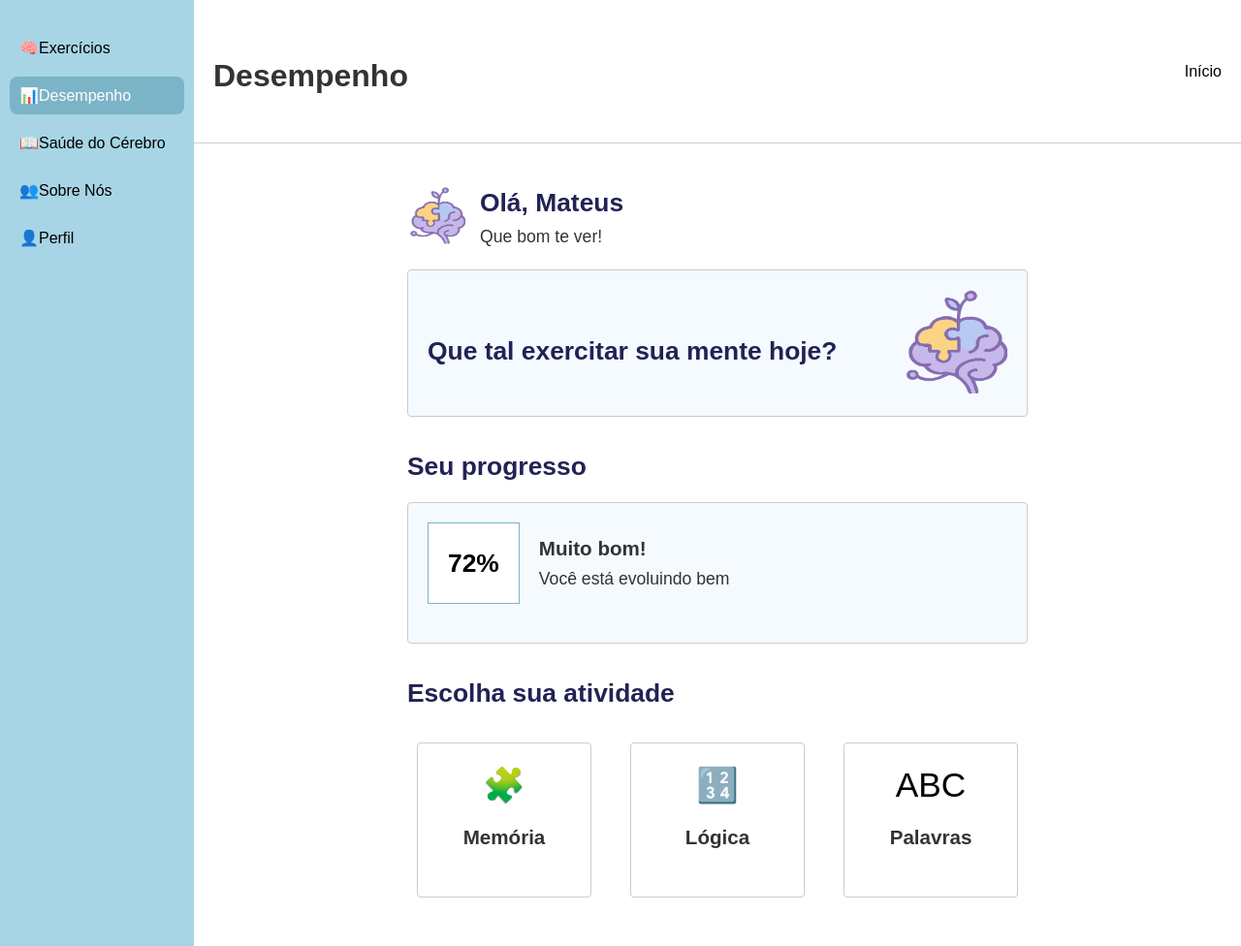
After one commit to MateusDeBritoSantos/Projeto_Nova-Memoria, a PHP site: page /desempenho.html in a window 1280 px wide. The commit adds this page. Shown: the whole page at 97% size. Run offline with PHP 8.4, Linux system fonts and the light colour scheme.

Commit message:
Implementação Tela de Desempenho

```diff
--- /dev/null
+++ b/desempenho.html
@@ -0,0 +1,76 @@
+<!DOCTYPE html>
+<html lang="pt-BR">
+<head>
+  <meta charset="UTF-8" />
+  <meta name="viewport" content="width=device-width, initial-scale=1.0" />
+  <title>Desempenho</title>
+  <link rel="stylesheet" href="style.css" />
+  <link rel="shortcut icon" href="assests/imagens/brain_onlyw.png" type="image/x-icon">
+</head>
+<body>
+  <!-- barra lateral -->
+  <aside>
+    <nav>
+      <ul>
+        <li><a href="pagina_principal.html">🧠Exercícios</a></li>
+        <li><a href="desempenho.html" class="ativo">📊Desempenho</a></li>
+        <li><a href="saude.html">📖Saúde do Cérebro</a></li>
+        <li><a href="sobre.html">👥Sobre Nós</a></li>
+        <li><a href="perfil.html">👤Perfil</a></li>
+      </ul>
+    </nav>
+  </aside>
+
+  <!-- Conteúdo principal -->
+  <main>
+    <!-- Cabeçalho -->
+    <header>
+      <h1>Desempenho</h1>
+      <a href="pagina_principal.html">Início</a>
+    </header>
+
+    <!-- Área de desempenho -->
+    <section id="desempenho">
+      <div class="usuario">
+        <img src="assests/imagens/brain_onlyw.png" alt="Logo Nova Memória">
+        <div>
+          <h2>Olá, Mateus</h2>
+          <p>Que bom te ver!</p>
+        </div>
+      </div>
+
+      <div class="caixa chamada">
+        <h2>Que tal exercitar sua mente hoje?</h2>
+        <img src="assests/imagens/brain_onlyw.png" alt="Cérebro Nova Memória">
+      </div>
+
+      <h2>Seu progresso</h2>
+      <div class="caixa progresso">
+        <p class="porcentagem">72%</p>
+        <div>
+          <h3>Muito bom!</h3>
+          <p>Você está evoluindo bem</p>
+        </div>
+      </div>
+
+      <h2>Escolha sua atividade</h2>
+      <div class="cards">
+        <div class="card">
+          <p>🧩</p>
+          <h3>Memória</h3>
+        </div>
+
+        <div class="card">
+          <p>🔢</p>
+          <h3>Lógica</h3>
+        </div>
+
+        <div class="card">
+          <p>ABC</p>
+          <h3>Palavras</h3>
+        </div>
+      </div>
+    </section>
+  </main>
+</body>
+</html>
--- a/pagina_principal.html
+++ b/pagina_principal.html
@@ -13,6 +13,7 @@
     <nav>
       <ul>
         <li><a href="#" class="ativo">🧠Exercícios</a></li>
+        <li><a href="desempenho.html">📊Desempenho</a></li>
         <li><a href="saude.html">📖Saúde do Cérebro</a></li>
         <li><a href="sobre.html">👥Sobre Nós</a></li>
         <li><a href="perfil.html">👤Perfil</a></li>
--- a/style.css
+++ b/style.css
@@ -275,6 +275,90 @@ main ul li b {
   margin-bottom: 5px;
 }
 
+/* Página de desempenho */
+#desempenho {
+  padding: 40px 30px;
+  max-width: 900px;
+  margin: auto;
+  line-height: 1.6;
+}
+
+#desempenho .usuario {
+  display: flex;
+  align-items: center;
+  gap: 15px;
+  margin-bottom: 20px;
+}
+
+#desempenho .usuario img {
+  width: 60px;
+  height: 60px;
+}
+
+#desempenho .usuario h2,
+#desempenho .usuario p {
+  margin: 0;
+}
+
+#desempenho .caixa {
+  background-color: #f5faff;
+  border: 1px solid #ccc;
+  padding: 20px;
+  margin-bottom: 25px;
+  border-radius: 4px;
+}
+
+#desempenho .chamada {
+  display: flex;
+  align-items: center;
+  justify-content: space-between;
+}
+
+#desempenho .chamada img {
+  width: 110px;
+  height: 110px;
+}
+
+#desempenho .progresso {
+  display: flex;
+  align-items: center;
+  gap: 20px;
+}
+
+#desempenho .porcentagem {
+  background-color: #fff;
+  border: 1px solid #7bb4c7;
+  padding: 20px;
+  font-size: 1.5em;
+  font-weight: bold;
+  color: #000;
+}
+
+#desempenho .cards {
+  display: flex;
+  justify-content: center;
+  gap: 20px;
+  flex-wrap: wrap;
+  margin-top: 20px;
+}
+
+#desempenho .card {
+  border: 1px solid #ccc;
+  width: 180px;
+  height: 160px;
+  margin: 10px;
+  padding: 15px;
+  text-align: center;
+  border-radius: 4px;
+  background-color: #fff;
+}
+
+#desempenho .card p {
+  font-size: 2em;
+  margin-bottom: 10px;
+  color: #000;
+}
+
 /* Responsividade */
 @media (max-width: 768px) {
   aside {
@@ -285,7 +369,8 @@ main ul li b {
     padding: 10px;
   }
 
-  #teste .cards {
+  #teste .cards,
+  #desempenho .cards {
     flex-direction: column;
     align-items: center;
   }
@@ -293,4 +378,10 @@ main ul li b {
   main section {
     padding: 20px;
   }
+
+  #desempenho .chamada,
+  #desempenho .progresso {
+    flex-direction: column;
+    text-align: center;
+  }
 }
```
